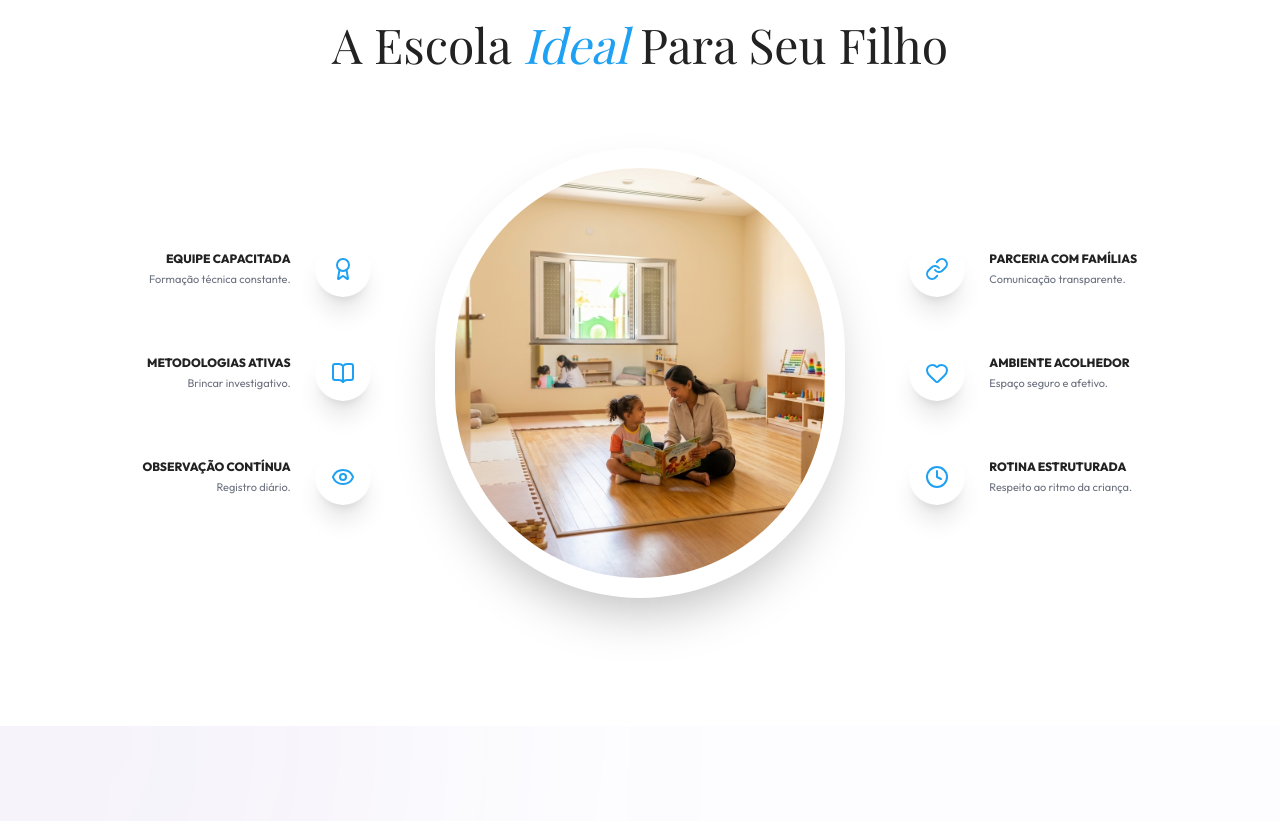
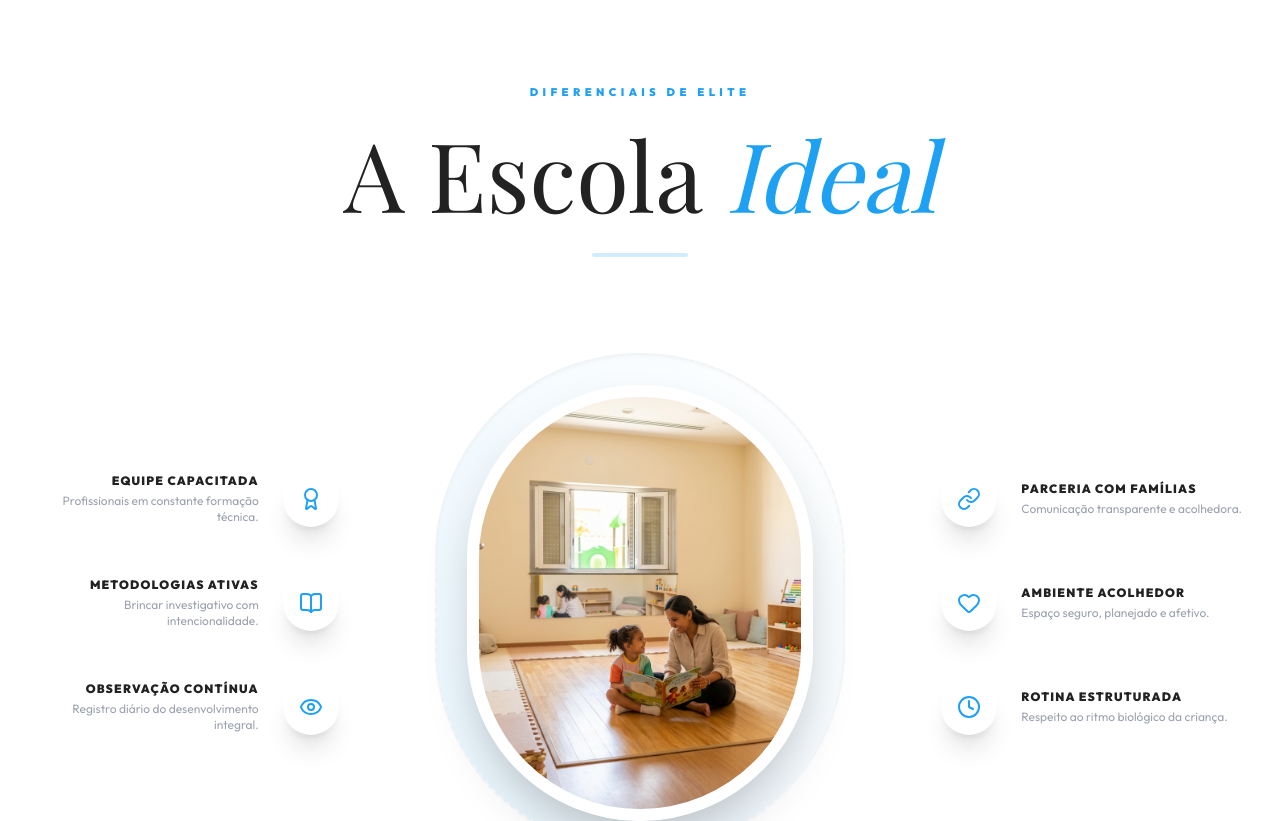
Before and after one commit to FerisReptilium/boomi-kids, a React (Vite) app: page / in a window 1280 px wide. Shown: the part 1420-2241 px from the top of the page. Built offline with nearby package versions, Linux system fonts and the light colour scheme; a web font is replaced by a local one.

Commit message:
Update OrbitServices.jsx

```diff
--- a/src/components/OrbitServices.jsx
+++ b/src/components/OrbitServices.jsx
@@ -1,51 +1,114 @@
-// 2. Arquivo: src/components/OrbitServices.jsx
 import React from 'react';
 import { Award, BookOpen, Eye, Heart, Clock, Link } from 'lucide-react';
 import { motion } from 'framer-motion';
 
 const OrbitServices = () => {
   const leftServices = [
-    { title: "Equipe Capacitada", desc: "Formação técnica constante.", icon: <Award /> },
-    { title: "Metodologias Ativas", desc: "Brincar investigativo.", icon: <BookOpen /> },
-    { title: "Observação Contínua", desc: "Registro diário.", icon: <Eye /> }
+    { title: "Equipe Capacitada", desc: "Profissionais em constante formação técnica.", icon: <Award size={24} /> },
+    { title: "Metodologias Ativas", desc: "Brincar investigativo com intencionalidade.", icon: <BookOpen size={24} /> },
+    { title: "Observação Contínua", desc: "Registro diário do desenvolvimento integral.", icon: <Eye size={24} /> }
   ];
 
   const rightServices = [
-    { title: "Parceria com Famílias", desc: "Comunicação transparente.", icon: <Link /> },
-    { title: "Ambiente Acolhedor", desc: "Espaço seguro e afetivo.", icon: <Heart /> },
-    { title: "Rotina Estruturada", desc: "Respeito ao ritmo da criança.", icon: <Clock /> }
+    { title: "Parceria com Famílias", desc: "Comunicação transparente e acolhedora.", icon: <Link size={24} /> },
+    { title: "Ambiente Acolhedor", desc: "Espaço seguro, planejado e afetivo.", icon: <Heart size={24} /> },
+    { title: "Rotina Estruturada", desc: "Respeito ao ritmo biológico da criança.", icon: <Clock size={24} /> }
   ];
 
   return (
-    <section id="servicos" className="py-32 bg-white overflow-hidden relative">
-      <div className="container mx-auto px-6 relative z-10 text-center">
-        <h2 className="text-4xl md:text-5xl font-premium text-brand-text mb-20">A Escola <span className="text-brand-blue italic">Ideal</span> Para Seu Filho</h2>
-        <div className="flex flex-col lg:flex-row items-center justify-center gap-16">
-          <div className="flex flex-col gap-12 lg:w-1/3 items-end">
-            {leftServices.map((s, i) => (
-              <div key={i} className="flex items-center gap-6 text-right">
-                <div><h4 className="font-bold text-xs uppercase mb-1">{s.title}</h4><p className="text-[11px] text-gray-500">{s.desc}</p></div>
-                <div className="w-14 h-14 bg-white shadow-xl rounded-full flex items-center justify-center text-brand-blue">{s.icon}</div>
-              </div>
+    <section id="services" className="py-24 md:py-48 bg-white overflow-hidden relative">
+
+      <div className="container mx-auto px-6 relative z-10">
+
+        {/* TÍTULO ROBUSTO E SIMÉTRICO */}
+        <div className="text-center mb-24">
+          <motion.span
+            initial={{ opacity: 0, y: 10 }}
+            whileInView={{ opacity: 1, y: 0 }}
+            viewport={{ once: true }}
+            className="text-brand-blue font-black tracking-[0.4em] uppercase text-[11px] mb-6 block"
+          >
+            Diferenciais de Elite
+          </motion.span>
+          <motion.h2
+            initial={{ opacity: 0, y: 20 }}
+            whileInView={{ opacity: 1, y: 0 }}
+            viewport={{ once: true }}
+            className="text-6xl md:text-8xl font-premium text-brand-text mb-8 leading-tight"
+          >
+            A Escola <span className="text-brand-blue italic">Ideal</span>
+          </motion.h2>
+          <div className="w-24 h-1 bg-brand-blue/20 mx-auto rounded-full"></div>
+        </div>
+
+        <div className="flex flex-col lg:flex-row items-center justify-center gap-16 lg:gap-24">
+
+          {/* SERVIÇOS ESQUERDA */}
+          <div className="flex flex-col gap-12 w-full lg:w-1/4">
+            {leftServices.map((service, i) => (
+              <motion.div
+                key={i}
+                initial={{ opacity: 0, x: -30 }}
+                whileInView={{ opacity: 1, x: 0 }}
+                transition={{ delay: i * 0.2 }}
+                className="flex items-center lg:flex-row-reverse text-left lg:text-right gap-6 group"
+              >
+                <div className="w-14 h-14 bg-white shadow-xl rounded-full flex items-center justify-center text-brand-blue group-hover:bg-brand-blue group-hover:text-white transition-all duration-500 shrink-0">
+                  {service.icon}
+                </div>
+                <div>
+                  <h4 className="font-black text-brand-text text-xs uppercase tracking-widest mb-1">{service.title}</h4>
+                  <p className="text-xs text-gray-400 font-medium">{service.desc}</p>
+                </div>
+              </motion.div>
             ))}
           </div>
-          <div className="lg:w-1/3 flex justify-center">
-            <div className="w-80 h-80 md:w-[450px] md:h-[450px] rounded-full p-4 bg-white shadow-2xl border-4 border-white overflow-hidden">
-               {/* 📸 FOTO DA PROFESSORA LENDO COM ALUNO AQUI */}
-               <img src="/teacher_child_orbit.png" alt="Leitura Afetiva" className="w-full h-full object-cover rounded-full" />
+
+          {/* FOTO CENTRAL CIRCULAR (A NOVA FOTO) */}
+          <motion.div
+            initial={{ opacity: 0, scale: 0.8 }}
+            whileInView={{ opacity: 1, scale: 1 }}
+            transition={{ duration: 1 }}
+            className="relative lg:w-1/3 flex justify-center"
+          >
+            <div className="relative w-[300px] h-[300px] md:w-[500px] md:h-[500px] rounded-full p-4 md:p-8 bg-gradient-to-tr from-brand-blue/10 to-transparent shadow-inner">
+               <div className="w-full h-full rounded-full overflow-hidden border-[12px] border-white shadow-2xl">
+                 <img
+                    src="/teacher_child_orbit.png"
+                    alt="Diferenciais Boomi Kids"
+                    className="w-full h-full object-cover transform hover:scale-105 transition-transform duration-[3000ms]"
+                 />
+               </div>
             </div>
-          </div>
-          <div className="flex flex-col gap-12 lg:w-1/3 items-start">
-            {rightServices.map((s, i) => (
-              <div key={i} className="flex items-center gap-6 text-left">
-                <div className="w-14 h-14 bg-white shadow-xl rounded-full flex items-center justify-center text-brand-blue">{s.icon}</div>
-                <div><h4 className="font-bold text-xs uppercase mb-1">{s.title}</h4><p className="text-[11px] text-gray-500">{s.desc}</p></div>
-              </div>
+            {/* Detalhe estético: Círculo orbital */}
+            <div className="absolute inset-0 border-2 border-dashed border-gray-100 rounded-full animate-spin-slow pointer-events-none" />
+          </motion.div>
+
+          {/* SERVIÇOS DIREITA */}
+          <div className="flex flex-col gap-12 w-full lg:w-1/4">
+            {rightServices.map((service, i) => (
+              <motion.div
+                key={i}
+                initial={{ opacity: 0, x: 30 }}
+                whileInView={{ opacity: 1, x: 0 }}
+                transition={{ delay: i * 0.2 }}
+                className="flex items-center text-left gap-6 group"
+              >
+                <div className="w-14 h-14 bg-white shadow-xl rounded-full flex items-center justify-center text-brand-blue group-hover:bg-brand-blue group-hover:text-white transition-all duration-500 shrink-0">
+                  {service.icon}
+                </div>
+                <div>
+                  <h4 className="font-black text-brand-text text-xs uppercase tracking-widest mb-1">{service.title}</h4>
+                  <p className="text-xs text-gray-400 font-medium">{service.desc}</p>
+                </div>
+              </motion.div>
             ))}
           </div>
+
         </div>
       </div>
     </section>
   );
 };
+
 export default OrbitServices;
```
